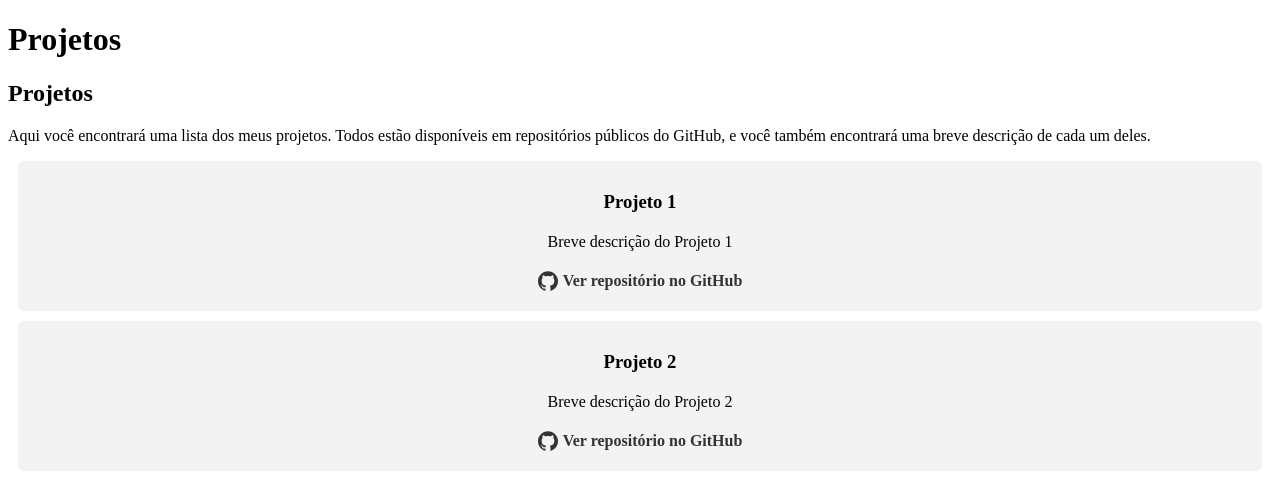
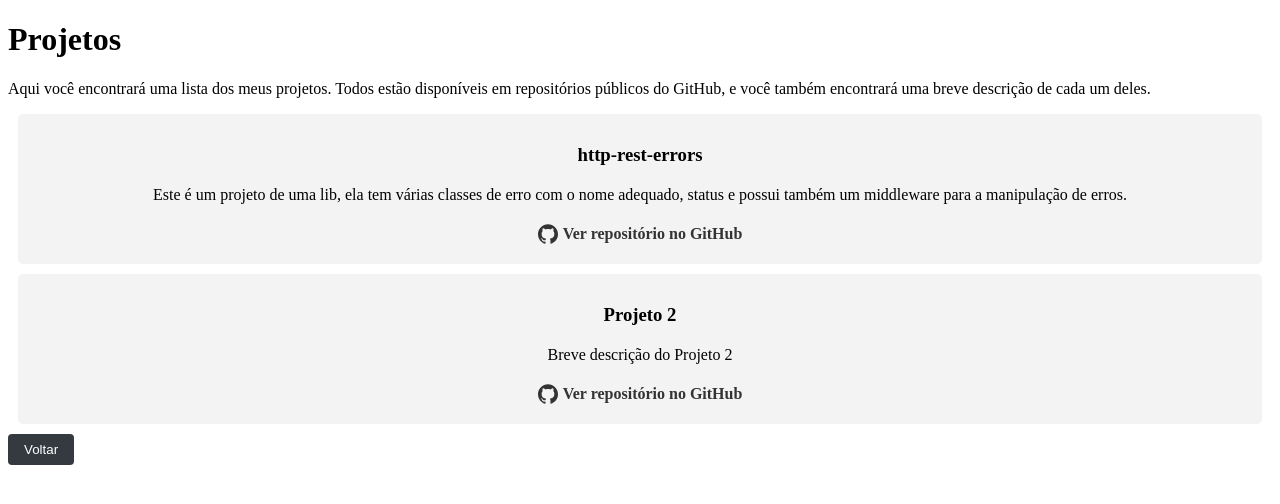
Before and after one commit to Ynogatz/portfolio, a Next.js app: page /projects in a window 1280 px wide. Shown: the top 504 px of the page. Built offline with nearby package versions, Linux system fonts and the light colour scheme.

Commit message:
feat: add first project

```diff
--- a/components/projects-session.js
+++ b/components/projects-session.js
@@ -3,13 +3,16 @@
 import React from 'react';
 import ProjectCard from './project-card';
 import styles from './projects-session.module.css';
+import BackButton from "./back-button";
 
 const ProjectsSession = () => {
     const projects = [
         {
-            title: 'Projeto 1',
-            description: 'Breve descrição do Projeto 1',
-            githubLink: 'https://github.com/usuario/projeto1',
+            title: 'http-rest-errors',
+            description: 'Este é um projeto de uma lib, ela tem várias classes de erro ' +
+                'com o nome adequado, status e possui também um middleware para a manipulação ' +
+                'de erros.',
+            githubLink: 'https://github.com/Ynogatz/http-rest-errors',
         },
         {
             title: 'Projeto 2',
@@ -20,7 +23,6 @@ const ProjectsSession = () => {
 
     return (
         <section className={styles.projectsSession}>
-            <h2>Projetos</h2>
             <p className={styles.projectsDescription}>
                 Aqui você encontrará uma lista dos meus projetos. Todos estão disponíveis em repositórios públicos do GitHub, e você também encontrará uma breve descrição de cada um deles.
             </p>
@@ -29,6 +31,7 @@ const ProjectsSession = () => {
                     <ProjectCard key={index} {...project} />
                 ))}
             </div>
+            <BackButton />
         </section>
     );
 };
```
